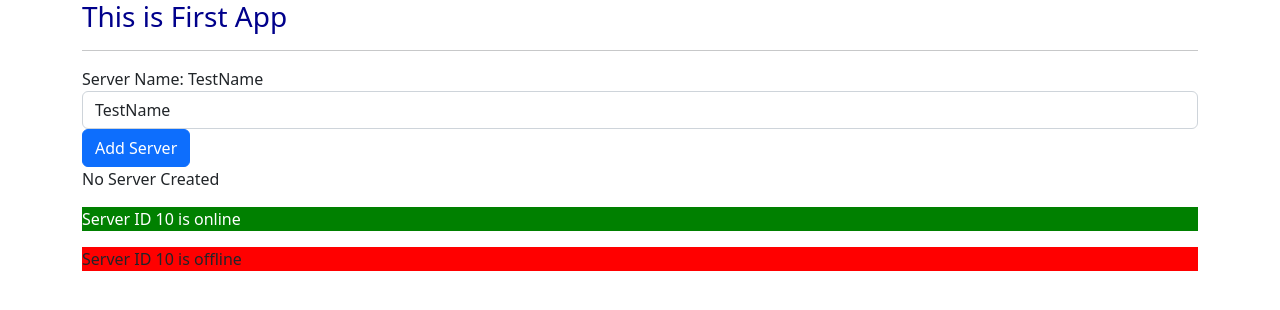
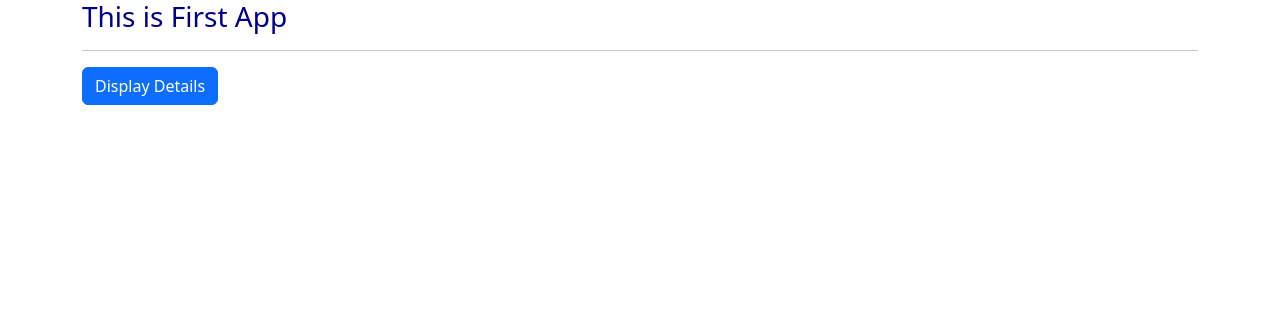
Before and after one commit to PariwatY/angular_101, an Angular app: page / in a window 1280 px wide. Shown: the top 310 px of the page. Built offline with nearby package versions, Linux system fonts and the light colour scheme.

Commit message:
assignment

```diff
--- a/src/app/app.component.html
+++ b/src/app/app.component.html
@@ -3,8 +3,9 @@
     <div class="col-xs-12">
       <h3>This is First App</h3>
       <hr>
-      <app-servers></app-servers>
+<!--      <app-servers></app-servers>-->
 <!--      <app-user></app-user>-->
+      <app-detail></app-detail>
     </div>
   </div>
 </div>
--- a/src/app/app.module.ts
+++ b/src/app/app.module.ts
@@ -9,6 +9,7 @@ import { ServersComponent } from './servers/servers.component';
 import { WarningAlertComponent } from './warning-alert/warning-alert.component';
 import { SuccessAlertComponent } from './success-alert/success-alert.component';
 import { UserComponent } from './user/user.component';
+import { DetailComponent } from './detail/detail.component';
 
 @NgModule({
   declarations: [
@@ -17,7 +18,8 @@ import { UserComponent } from './user/user.component';
     ServersComponent,
     WarningAlertComponent,
     SuccessAlertComponent,
-    UserComponent
+    UserComponent,
+    DetailComponent
   ],
     imports: [
         BrowserModule,
--- /dev/null
+++ b/src/app/detail/detail.component.css
@@ -0,0 +1,3 @@
+.white-text{
+  color: white;
+}
--- /dev/null
+++ b/src/app/detail/detail.component.html
@@ -0,0 +1,9 @@
+<button type="button" class="btn btn-primary"
+        (click)="onCreateDetail()"> Display Details </button>
+
+<p *ngIf="detailCreated">Practical: {{detail}}</p>
+<div *ngFor="let logItem of log; let i=index; "
+    [ngStyle]="{backgroundColor: i>=4? 'blue':'transparent'}"
+    [ngClass]="{'white-text': i>=4}">
+  {{logItem}}
+</div>
--- /dev/null
+++ b/src/app/detail/detail.component.ts
@@ -0,0 +1,19 @@
+import { Component } from '@angular/core';
+
+@Component({
+  selector: 'app-detail',
+  templateUrl: './detail.component.html',
+  styleUrls: ['./detail.component.css']
+})
+export class DetailComponent {
+  detailCreated = false;
+  detail = 'Yeah!!!';
+  log:any = [];
+
+  onCreateDetail() {
+    this.detailCreated = !this.detailCreated;
+    // this.log.push(this.log.length + 1);
+    this.log.push(new Date());
+  }
+
+}
```
Also changed, not shown: 1 other file (tests, documents, lock files or other folders).
